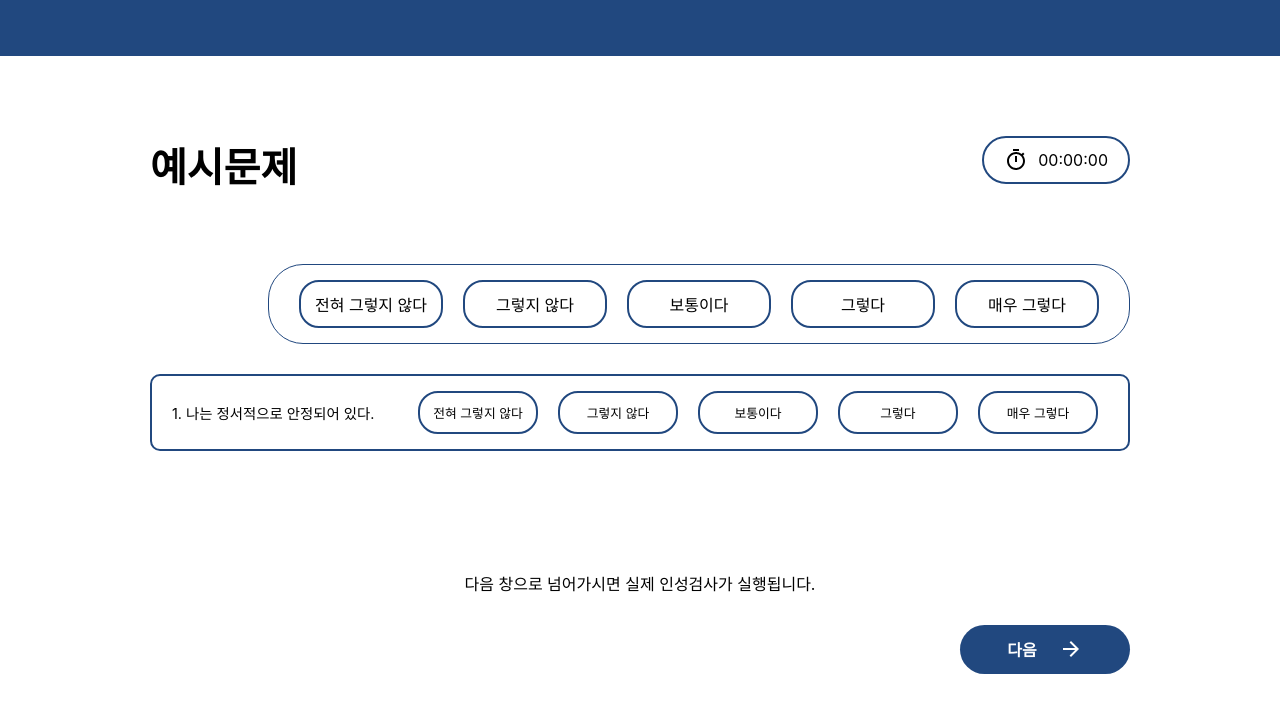
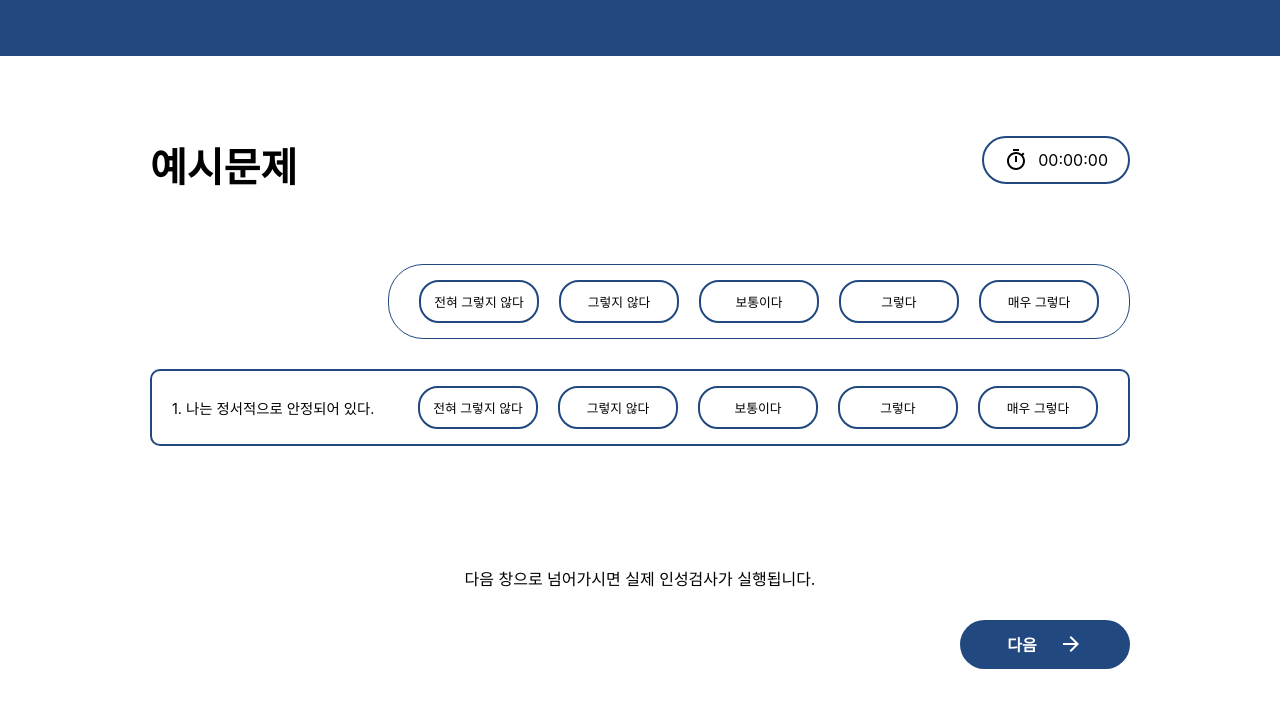
Before and after one commit to seumbae/survey_project, a React (Create React App) app: page /sample in a window 1280 px wide. Shown: the top 712 px of the page. Built offline with nearby package versions, Linux system fonts and the light colour scheme.

Commit message:
modify width

```diff
--- a/src/components/SelectionExam.jsx
+++ b/src/components/SelectionExam.jsx
@@ -23,6 +23,7 @@ const Container = styled.div`
     text-align : center;
     border : 2px solid #21487f;
     border-radius : 20px;
-    width: 120px;
     padding : 10px 10px;
+    width: 6rem;
+    font-size: 0.8rem;
 `
```
